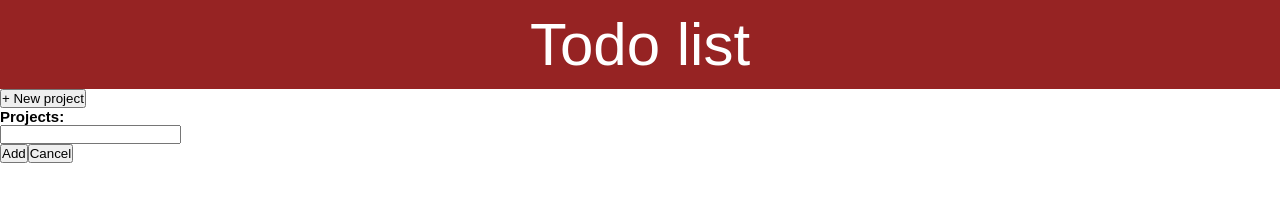
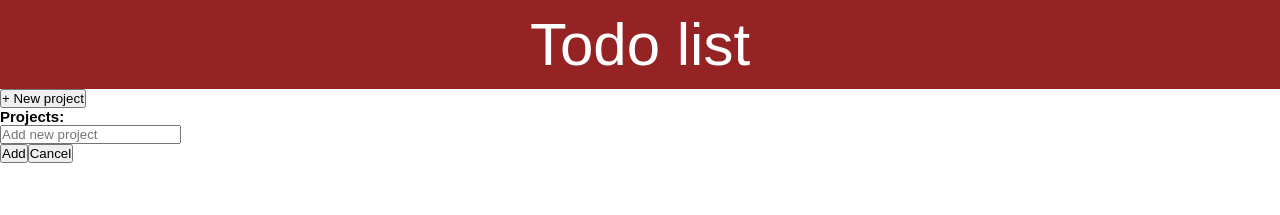
Before and after one commit to jovanlekic12/todoList-withProjects-react, a React (Vite) app: page / in a window 1280 px wide. Both pictures are taken after a click on the button "+ New project". Shown: the top 215 px of the page. Built offline with nearby package versions, Linux system fonts and the light colour scheme.

Commit message:
refactor code

```diff
--- a/src/App.jsx
+++ b/src/App.jsx
@@ -7,10 +7,14 @@ import Projects from "./components/projects";
 function App() {
   const [projects, setProjects] = useState([]);
   const [todos, setTodos] = useState({});
+  const [projectName, setProjectName] = useState("");
+  const [isProjectFormOpened, setIsProjectFormOpened] = useState(false);
 
   function handleSubmitProject(event, name) {
     event.preventDefault();
     handleAddProject(name);
+    setIsProjectFormOpened(false);
+    console.log(projects);
   }
 
   function handleAddProject(name) {
@@ -36,6 +40,10 @@ function App() {
         <Projects
           projects={projects}
           handleSubmitProject={handleSubmitProject}
+          setProjectName={setProjectName}
+          projectName={projectName}
+          isProjectFormOpened={isProjectFormOpened}
+          setIsProjectFormOpened={setIsProjectFormOpened}
         />
       </main>
     </>
--- a/src/components/input.jsx
+++ b/src/components/input.jsx
@@ -1,5 +1,5 @@
 function Input(props) {
-  const { placeHolder, className, onChange, type } = { props };
+  const { placeHolder, className, onChange, type } = props;
   return (
     <input
       type={type}
--- a/src/components/projectListItem.jsx
+++ b/src/components/projectListItem.jsx
@@ -1,6 +1,10 @@
 function Project(props) {
-  const { name } = props;
-  return <li className="projects__list__item">{name}</li>;
+  const { name, id } = props;
+  return (
+    <li className="projects__list__item">
+      <h1>{name}</h1>
+    </li>
+  );
 }
 
 export default Project;
--- a/src/components/projects.jsx
+++ b/src/components/projects.jsx
@@ -3,27 +3,40 @@ import Project from "./projectListItem";
 import ProjectForm from "./projectsListForm";
 import { useState } from "react";
 function Projects(props) {
-  const { projects, handleSubmitProject } = props;
-  const [isFormOpened, setIsFormOpened] = useState(false);
+  const {
+    projects,
+    handleSubmitProject,
+    setProjectName,
+    projectName,
+    isProjectFormOpened,
+    setIsProjectFormOpened,
+  } = props;
+
+  console.log(projects);
 
   return (
     <aside className="projects__section">
       <Button
-        onClick={() => setIsFormOpened(true)}
+        onClick={() => setIsProjectFormOpened(true)}
         className="new__project__btn"
       >
         + New project
       </Button>
       <h1 className="projects__section__title">Projects:</h1>
-      {isFormOpened ? (
-        <ProjectForm handleSubmitProject={handleSubmitProject} />
+      {isProjectFormOpened ? (
+        <ProjectForm
+          handleSubmitProject={handleSubmitProject}
+          setProjectName={setProjectName}
+          projectName={projectName}
+        />
       ) : (
         ""
       )}
       <ul className="projects__list">
-        {projects.map((project) => {
-          <Project {...project} />;
-        })}
+        {projects &&
+          projects.map((project) => {
+            <Project name={project.name} key={project.id} />;
+          })}
       </ul>
     </aside>
   );
--- a/src/components/projectsListForm.jsx
+++ b/src/components/projectsListForm.jsx
@@ -2,17 +2,22 @@ import Button from "./button";
 import Input from "./input";
 
 function ProjectForm(props) {
-  const { handleSubmitProject } = props;
+  const { handleSubmitProject, setProjectName, projectName, setIsFormOpened } =
+    props;
 
   return (
-    <form onSubmit={handleSubmitProject}>
+    <form onSubmit={(event) => handleSubmitProject(event, projectName)}>
       <Input
         placeHolder="Add new project"
         className="project__input"
         type="text"
+        onChange={(event) => setProjectName(event.target.value)}
       />
       <div>
-        <Button className="project__form__btn" onClick={handleSubmitProject}>
+        <Button
+          className="project__form__btn"
+          onClick={(event) => handleSubmitProject(event, projectName)}
+        >
           Add
         </Button>
         <Button className="project__form__btn">Cancel</Button>
```
